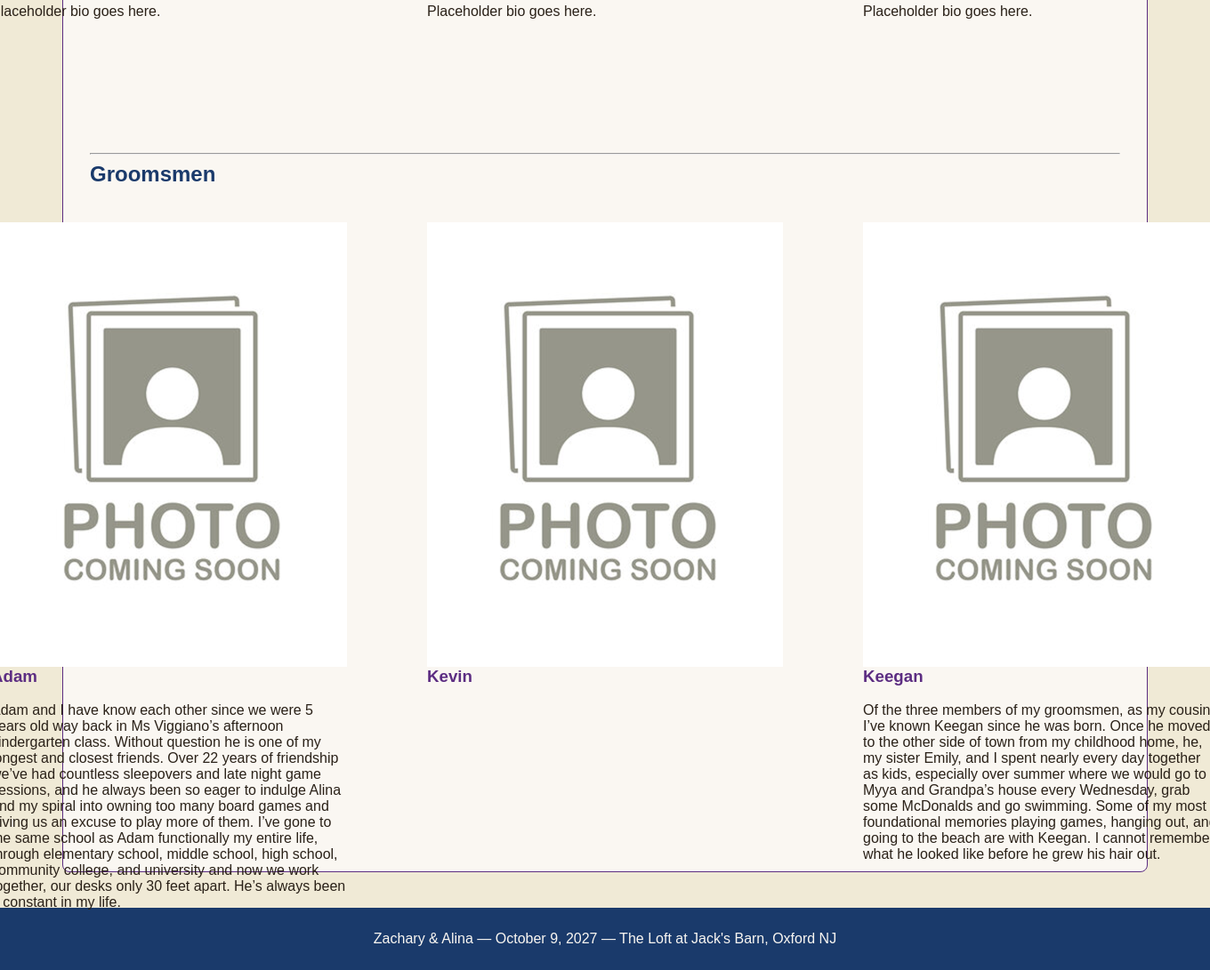
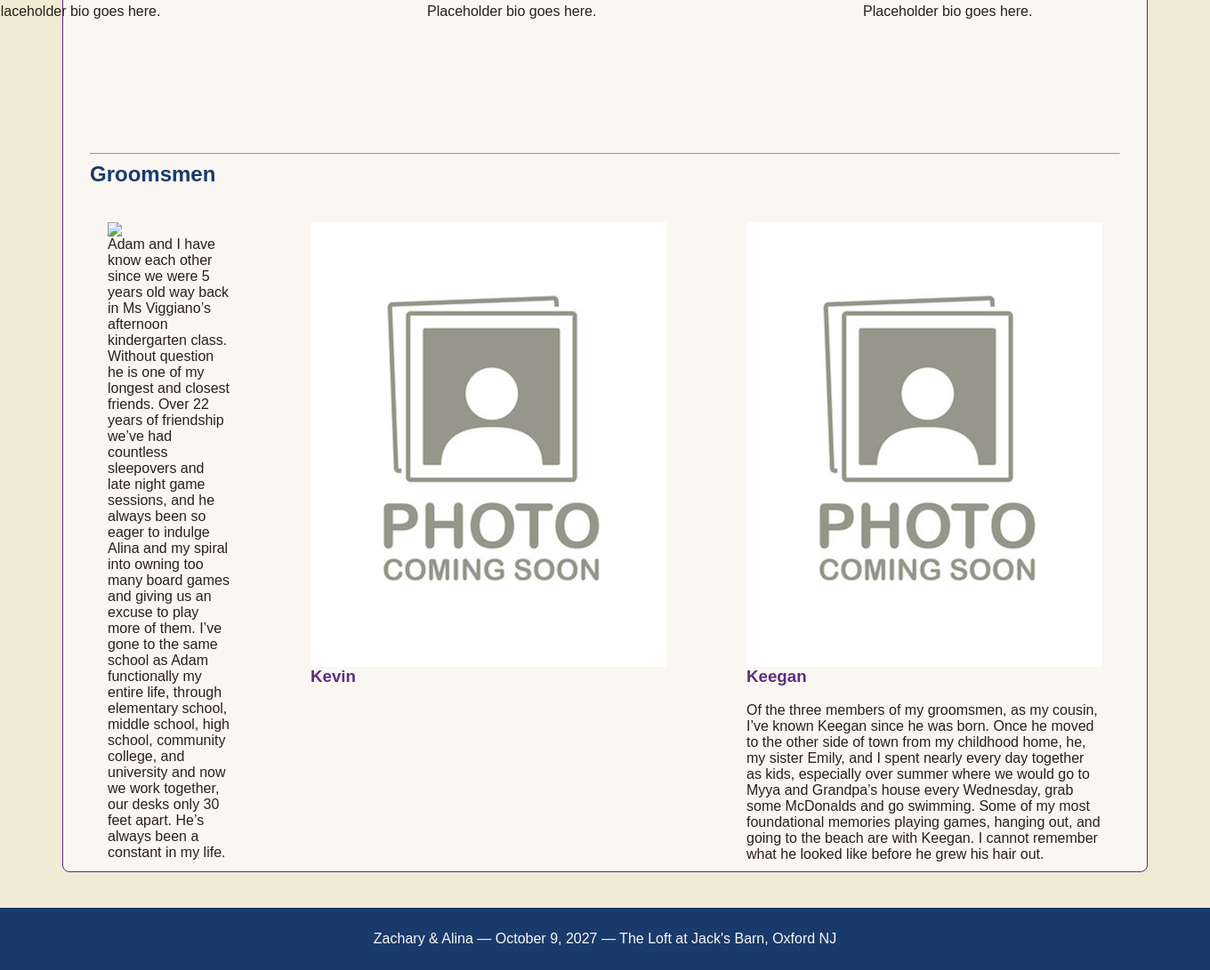
Before and after one commit to ZachM1ch/handmade-sites, a PHP site: page /wedding/wedding-party.php in a window 1360 px wide; the page is wider, and only the part inside the window is pictured. Shown: the part 1544-2635 px from the top of that part at 89% size. Run offline with PHP 8.4, Linux system fonts and the light colour scheme.

Commit message:
ohhhh duhxskfxlnxz

```diff
--- a/wedding/wedding-party.php
+++ b/wedding/wedding-party.php
@@ -61,8 +61,7 @@ include($_SERVER['DOCUMENT_ROOT'] . "/wedding/includes/header.php"); ?>
     <div><h2 data-en="Groomsmen" data-es="Padrinos">Groomsmen</h2></div>
     <div class="center-flex">
         <div class="center-box-flex">
-            <img src="..\assets\images\wedding\coming_soon.png" alt="Adam" width="400" height="500">
-            <h3 data-en="Adam" data-es="Adam">Adam</h3>
+            <img src="..\assets\images\weddingdfgdfg>Adam</h3>
             <p data-en="Adam and I have know each other since we were 5 years old way back in Ms Viggiano’s afternoon kindergarten class.  Without question he is one of my longest and closest friends.  Over 22 years of friendship we’ve had countless sleepovers and late night game sessions, and he always been so eager to indulge Alina and my spiral into owning too many board games and giving us an excuse to play more of them.  I’ve gone to the same school as Adam functionally my entire life, through elementary school, middle school, high school, community college, and university and now we work together, our desks only 30 feet apart.  He’s always been a constant in my life."
                data-es="">Adam and I have know each other since we were 5 years old way back in Ms Viggiano’s afternoon
                 kindergarten class. Without question he is one of my longest and closest friends. Over 22 years of
```
